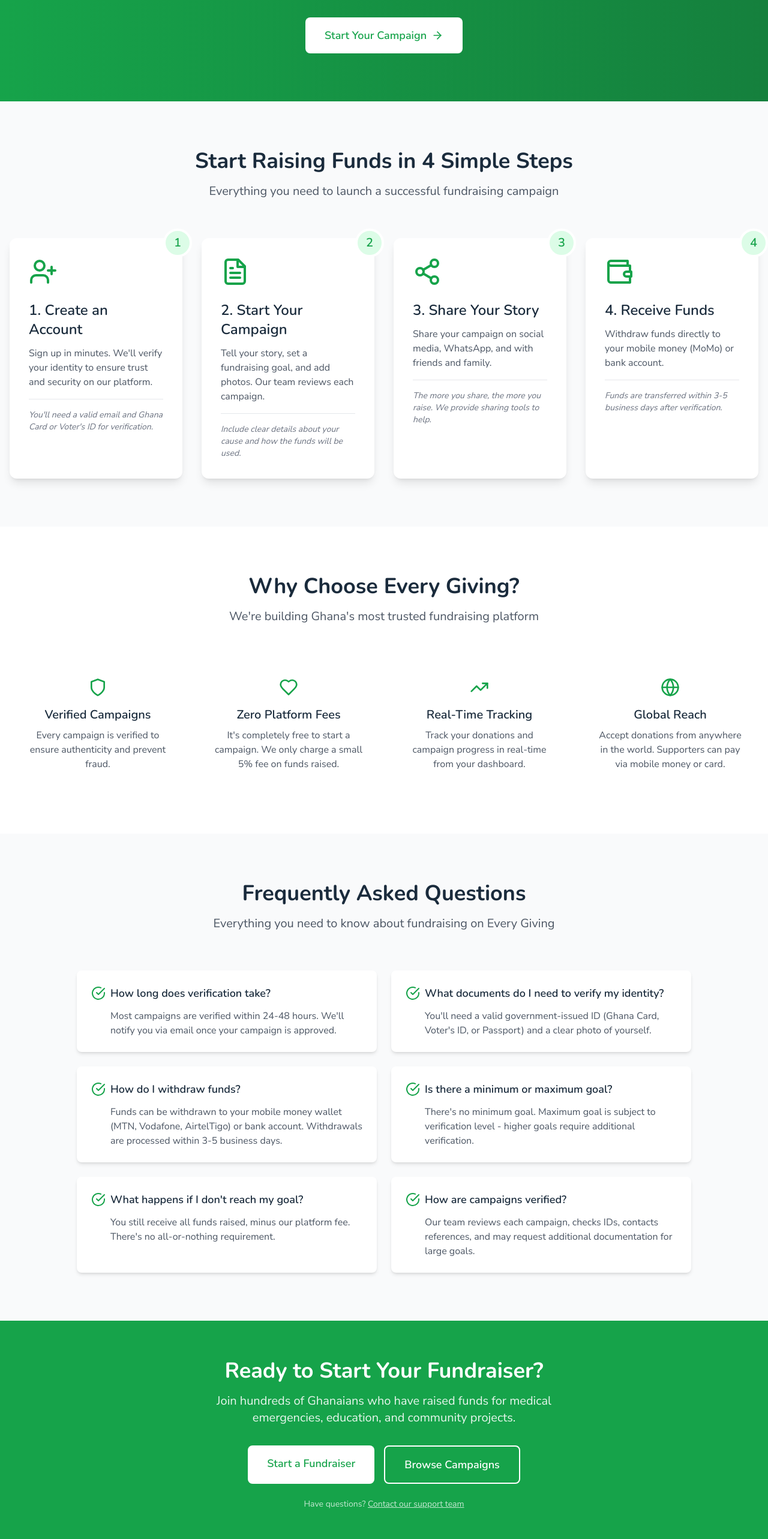
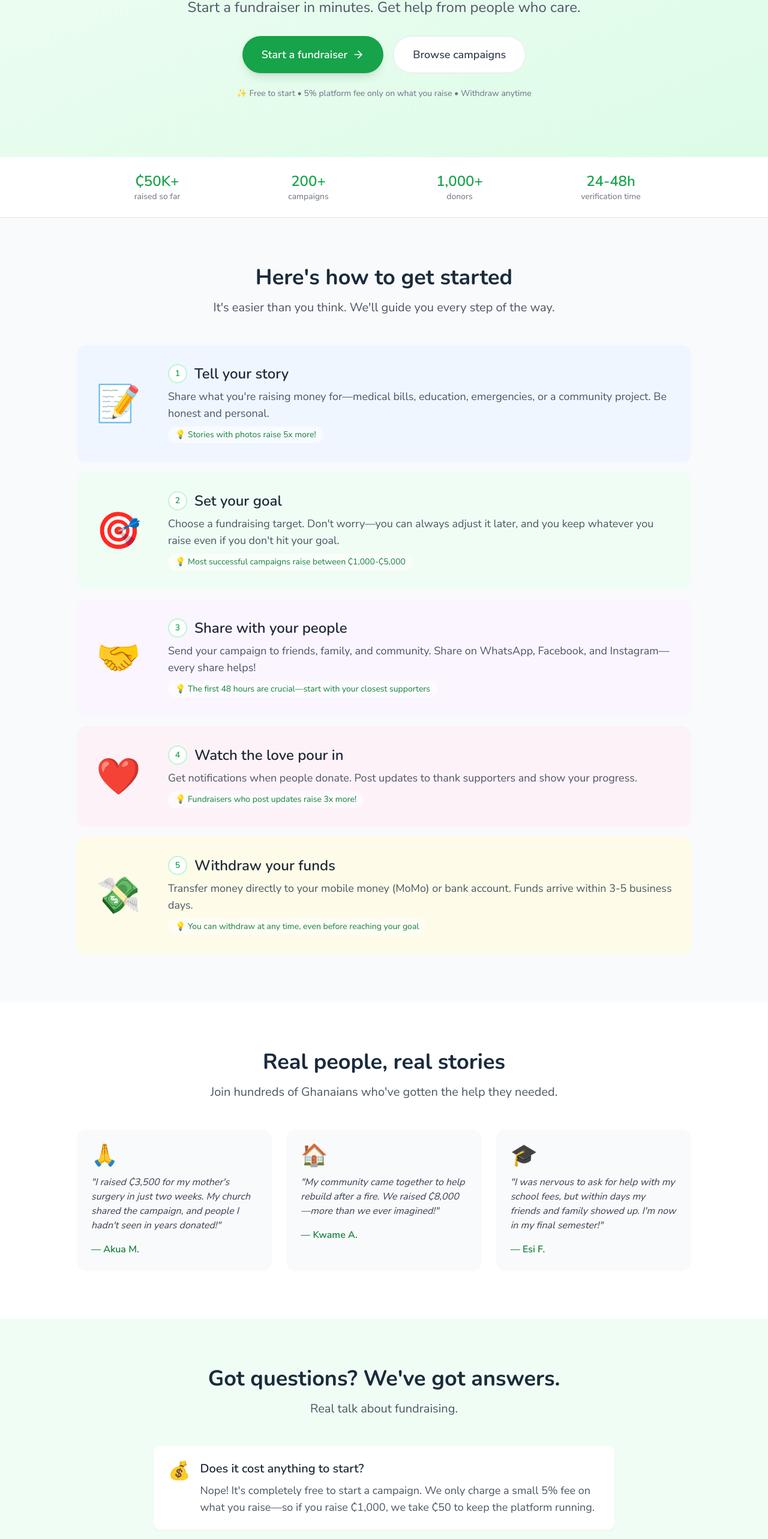
Before and after one commit to jefferyofosu1-cyber/everygivinggh, a Next.js app: page /how-it-works in a window 1280 px wide. Shown: the part 231-2797 px from the top of the page at 60% size. Built offline with nearby package versions, Linux system fonts and the light colour scheme.

Commit message:
Update page.tsx

```diff
--- a/app/how-it-works/page.tsx
+++ b/app/how-it-works/page.tsx
@@ -1,218 +1,315 @@
 import {
-  UserPlus,
-  FileText,
+  Heart,
   Share2,
-  Wallet,
-  Shield,
-  Heart,
-  TrendingUp,
+  Users,
+  Target,
+  ArrowRight,
+  CheckCircle,
+  Clock,
   Globe,
-  CheckCircle,
-  ArrowRight
+  MessageCircle,
+  Camera
 } from 'lucide-react';
 import Link from 'next/link';
 
 export default function HowItWorksPage() {
-  // Main steps for fundraisers
-  const fundraiserSteps = [
+  // Simple, friendly steps
+  const steps = [
     {
-      icon: <UserPlus className="w-12 h-12 text-green-600" />,
-      title: "1. Create an Account",
-      description: "Sign up in minutes. We'll verify your identity to ensure trust and security on our platform.",
-      details: "You'll need a valid email and Ghana Card or Voter's ID for verification."
+      emoji: "📝",
+      title: "Tell your story",
+      description: "Share what you're raising money for—medical bills, education, emergencies, or a community project. Be honest and personal.",
+      tip: "Stories with photos raise 5x more!",
+      color: "bg-blue-50"
     },
     {
-      icon: <FileText className="w-12 h-12 text-green-600" />,
-      title: "2. Start Your Campaign",
-      description: "Tell your story, set a fundraising goal, and add photos. Our team reviews each campaign.",
-      details: "Include clear details about your cause and how the funds will be used."
+      emoji: "🎯",
+      title: "Set your goal",
+      description: "Choose a fundraising target. Don't worry—you can always adjust it later, and you keep whatever you raise even if you don't hit your goal.",
+      tip: "Most successful campaigns raise between ₵1,000-₵5,000",
+      color: "bg-green-50"
     },
     {
-      icon: <Share2 className="w-12 h-12 text-green-600" />,
-      title: "3. Share Your Story",
-      description: "Share your campaign on social media, WhatsApp, and with friends and family.",
-      details: "The more you share, the more you raise. We provide sharing tools to help."
+      emoji: "🤝",
+      title: "Share with your people",
+      description: "Send your campaign to friends, family, and community. Share on WhatsApp, Facebook, and Instagram—every share helps!",
+      tip: "The first 48 hours are crucial—start with your closest supporters",
+      color: "bg-purple-50"
     },
     {
-      icon: <Wallet className="w-12 h-12 text-green-600" />,
-      title: "4. Receive Funds",
-      description: "Withdraw funds directly to your mobile money (MoMo) or bank account.",
-      details: "Funds are transferred within 3-5 business days after verification."
+      emoji: "❤️",
+      title: "Watch the love pour in",
+      description: "Get notifications when people donate. Post updates to thank supporters and show your progress.",
+      tip: "Fundraisers who post updates raise 3x more!",
+      color: "bg-pink-50"
+    },
+    {
+      emoji: "💸",
+      title: "Withdraw your funds",
+      description: "Transfer money directly to your mobile money (MoMo) or bank account. Funds arrive within 3-5 business days.",
+      tip: "You can withdraw at any time, even before reaching your goal",
+      color: "bg-yellow-50"
     }
   ];
 
-  // Features highlights
-  const features = [
+  // Real talk FAQs
+  const faqs = [
     {
-      icon: <Shield className="w-8 h-8 text-green-600" />,
-      title: "Verified Campaigns",
-      description: "Every campaign is verified to ensure authenticity and prevent fraud."
+      question: "Does it cost anything to start?",
+      answer: "Nope! It's completely free to start a campaign. We only charge a small 5% fee on what you raise—so if you raise ₵1,000, we take ₵50 to keep the platform running.",
+      icon: "💰"
     },
     {
-      icon: <Heart className="w-8 h-8 text-green-600" />,
-      title: "Zero Platform Fees",
-      description: "It's completely free to start a campaign. We only charge a small 5% fee on funds raised."
+      question: "What can I raise money for?",
+      answer: "Almost anything! Medical expenses, school fees, emergencies, church projects, community initiatives, helping a friend in need. If it matters to you, it matters to us.",
+      icon: "🎁"
     },
     {
-      icon: <TrendingUp className="w-8 h-8 text-green-600" />,
-      title: "Real-Time Tracking",
-      description: "Track your donations and campaign progress in real-time from your dashboard."
+      question: "How do people find my campaign?",
+      answer: "Most donors come from your own network—friends, family, and community. We give you easy tools to share on WhatsApp, Facebook, and Instagram. Some campaigns also get discovered through our platform!",
+      icon: "🌍"
     },
     {
-      icon: <Globe className="w-8 h-8 text-green-600" />,
-      title: "Global Reach",
-      description: "Accept donations from anywhere in the world. Supporters can pay via mobile money or card."
+      question: "Is it safe?",
+      answer: "Absolutely. We verify every campaign and use secure payment processing. Your donors' information is protected, and funds are held safely until you withdraw them.",
+      icon: "🛡️"
+    },
+    {
+      question: "What if I don't reach my goal?",
+      answer: "No problem! You keep every cedi raised. There's no all-or-nothing requirement. Every little bit helps, and you can always extend your campaign.",
+      icon: "✨"
     }
   ];
 
-  // FAQ items
-  const faqs = [
+  // Success stories
+  const stories = [
     {
-      question: "How long does verification take?",
-      answer: "Most campaigns are verified within 24-48 hours. We'll notify you via email once your campaign is approved."
+      name: "Akua M.",
+      story: "I raised ₵3,500 for my mother's surgery in just two weeks. My church shared the campaign, and people I hadn't seen in years donated!",
+      emoji: "🙏"
     },
     {
-      question: "What documents do I need to verify my identity?",
-      answer: "You'll need a valid government-issued ID (Ghana Card, Voter's ID, or Passport) and a clear photo of yourself."
+      name: "Kwame A.",
+      story: "My community came together to help rebuild after a fire. We raised ₵8,000—more than we ever imagined!",
+      emoji: "🏠"
     },
     {
-      question: "How do I withdraw funds?",
-      answer: "Funds can be withdrawn to your mobile money wallet (MTN, Vodafone, AirtelTigo) or bank account. Withdrawals are processed within 3-5 business days."
-    },
-    {
-      question: "Is there a minimum or maximum goal?",
-      answer: "There's no minimum goal. Maximum goal is subject to verification level - higher goals require additional verification."
-    },
-    {
-      question: "What happens if I don't reach my goal?",
-      answer: "You still receive all funds raised, minus our platform fee. There's no all-or-nothing requirement."
-    },
-    {
-      question: "How are campaigns verified?",
-      answer: "Our team reviews each campaign, checks IDs, contacts references, and may request additional documentation for large goals."
+      name: "Esi F.",
+      story: "I was nervous to ask for help with my school fees, but within days my friends and family showed up. I'm now in my final semester!",
+      emoji: "🎓"
     }
   ];
 
   return (
-    <div className="min-h-screen bg-gray-50">
-      {/* Hero Section */}
-      <div className="bg-gradient-to-r from-green-600 to-green-700 text-white py-20">
-        <div className="container mx-auto px-4 text-center">
-          <h1 className="text-5xl md:text-6xl font-bold mb-6">
-            How Every Giving Works
+    <div className="min-h-screen bg-white">
+
+      {/* Hero Section - Warm and welcoming */}
+      <div className="bg-gradient-to-br from-green-50 to-green-100 pt-16 pb-24 px-4">
+        <div className="container mx-auto max-w-4xl text-center">
+          <div className="inline-block bg-green-200 rounded-full p-3 mb-6">
+            <Heart className="w-8 h-8 text-green-700 fill-current" />
+          </div>
+          <h1 className="text-5xl md:text-6xl font-bold text-gray-900 mb-4">
+            How <span className="text-green-600">Every Giving</span> works
           </h1>
-          <p className="text-xl md:text-2xl max-w-3xl mx-auto mb-8">
-            Your trusted platform for transparent giving in Ghana — every cedi tracked, every cause verified.
+          <p className="text-xl md:text-2xl text-gray-600 max-w-2xl mx-auto mb-8">
+            Start a fundraiser in minutes. Get help from people who care.
           </p>
+          <div className="flex flex-col sm:flex-row gap-4 justify-center">
             <Link
               href="/start-fundraiser"
-            className="inline-flex items-center gap-2 bg-white text-green-600 px-8 py-4 rounded-lg font-semibold text-lg hover:bg-gray-100 transition"
+              className="bg-green-600 text-white px-8 py-4 rounded-full text-lg font-semibold hover:bg-green-700 transition inline-flex items-center justify-center gap-2 shadow-lg hover:shadow-xl"
             >
-            Start Your Campaign <ArrowRight className="w-5 h-5" />
+              Start a fundraiser <ArrowRight className="w-5 h-5" />
             </Link>
+            <Link
+              href="/campaigns"
+              className="bg-white text-gray-700 px-8 py-4 rounded-full text-lg font-semibold hover:bg-gray-50 transition inline-flex items-center justify-center gap-2 border border-gray-200"
+            >
+              Browse campaigns
+            </Link>
+          </div>
+          <p className="mt-6 text-gray-500 text-sm">
+            ✨ Free to start • 5% platform fee only on what you raise • Withdraw anytime
+          </p>
         </div>
       </div>
 
-      {/* Steps Section */}
-      <div className="container mx-auto px-4 py-20">
-        <h2 className="text-4xl font-bold text-center mb-4">
-          Start Raising Funds in 4 Simple Steps
-        </h2>
-        <p className="text-xl text-gray-600 text-center mb-16 max-w-3xl mx-auto">
-          Everything you need to launch a successful fundraising campaign
-        </p>
-
-        <div className="grid md:grid-cols-2 lg:grid-cols-4 gap-8">
-          {fundraiserSteps.map((step, index) => (
-            <div
-              key={index}
-              className="bg-white rounded-xl p-8 shadow-lg hover:shadow-xl transition relative group"
-            >
-              <div className="absolute -top-4 -right-4 w-12 h-12 bg-green-100 rounded-full flex items-center justify-center text-green-600 font-bold text-xl border-4 border-white">
-                {index + 1}
+      {/* Stats Bar - Social proof */}
+      <div className="bg-white border-b border-gray-200 py-6">
+        <div className="container mx-auto max-w-5xl px-4">
+          <div className="grid grid-cols-2 md:grid-cols-4 gap-4 text-center">
+            <div>
+              <div className="text-2xl font-bold text-green-600">₵50K+</div>
+              <div className="text-sm text-gray-500">raised so far</div>
             </div>
-              <div className="mb-6 transform group-hover:scale-110 transition">
-                {step.icon}
+            <div>
+              <div className="text-2xl font-bold text-green-600">200+</div>
+              <div className="text-sm text-gray-500">campaigns</div>
             </div>
-              <h3 className="text-2xl font-semibold mb-3">{step.title}</h3>
-              <p className="text-gray-600 mb-4">{step.description}</p>
-              <p className="text-sm text-gray-500 border-t pt-4 italic">
-                {step.details}
-              </p>
+            <div>
+              <div className="text-2xl font-bold text-green-600">1,000+</div>
+              <div className="text-sm text-gray-500">donors</div>
             </div>
-          ))}
+            <div>
+              <div className="text-2xl font-bold text-green-600">24-48h</div>
+              <div className="text-sm text-gray-500">verification time</div>
+            </div>
+          </div>
         </div>
       </div>
 
-      {/* Features Grid */}
-      <div className="bg-white py-20">
-        <div className="container mx-auto px-4">
-          <h2 className="text-4xl font-bold text-center mb-4">
-            Why Choose Every Giving?
+      {/* Steps Section - Friendly cards */}
+      <div className="py-20 px-4 bg-gray-50">
+        <div className="container mx-auto max-w-5xl">
+          <h2 className="text-3xl md:text-4xl font-bold text-center mb-4">
+            Here's how to get started
           </h2>
-          <p className="text-xl text-gray-600 text-center mb-16 max-w-3xl mx-auto">
-            We're building Ghana's most trusted fundraising platform
+          <p className="text-xl text-gray-600 text-center mb-12 max-w-2xl mx-auto">
+            It's easier than you think. We'll guide you every step of the way.
           </p>
 
-          <div className="grid md:grid-cols-2 lg:grid-cols-4 gap-6">
-            {features.map((feature, index) => (
-              <div key={index} className="p-6 text-center">
-                <div className="flex justify-center mb-4">{feature.icon}</div>
-                <h3 className="text-xl font-semibold mb-2">{feature.title}</h3>
-                <p className="text-gray-600">{feature.description}</p>
+          <div className="space-y-4">
+            {steps.map((step, index) => (
+              <div
+                key={index}
+                className={`${step.color} rounded-2xl p-6 md:p-8 transition hover:shadow-md`}
+              >
+                <div className="flex flex-col md:flex-row md:items-center gap-6">
+                  <div className="text-5xl md:text-6xl md:w-24 text-center md:text-left">
+                    {step.emoji}
+                  </div>
+                  <div className="flex-1">
+                    <div className="flex items-center gap-3 mb-2">
+                      <span className="bg-white w-8 h-8 rounded-full flex items-center justify-center text-sm font-bold text-green-600 border-2 border-green-200">
+                        {index + 1}
+                      </span>
+                      <h3 className="text-2xl font-semibold text-gray-800">
+                        {step.title}
+                      </h3>
+                    </div>
+                    <p className="text-gray-600 text-lg mb-2">
+                      {step.description}
+                    </p>
+                    <p className="text-sm text-green-700 bg-white/60 inline-block px-3 py-1 rounded-full">
+                      💡 {step.tip}
+                    </p>
+                  </div>
+                </div>
               </div>
             ))}
           </div>
         </div>
       </div>
 
-      {/* FAQ Section */}
-      <div className="container mx-auto px-4 py-20">
-        <h2 className="text-4xl font-bold text-center mb-4">
-          Frequently Asked Questions
+      {/* Real Stories Section */}
+      <div className="py-20 px-4 bg-white">
+        <div className="container mx-auto max-w-5xl">
+          <h2 className="text-3xl md:text-4xl font-bold text-center mb-4">
+            Real people, real stories
           </h2>
-        <p className="text-xl text-gray-600 text-center mb-16 max-w-3xl mx-auto">
-          Everything you need to know about fundraising on Every Giving
+          <p className="text-xl text-gray-600 text-center mb-12 max-w-2xl mx-auto">
+            Join hundreds of Ghanaians who've gotten the help they needed.
           </p>
 
-        <div className="grid md:grid-cols-2 gap-6 max-w-5xl mx-auto">
-          {faqs.map((faq, index) => (
-            <div key={index} className="bg-white rounded-lg p-6 shadow-md hover:shadow-lg transition">
-              <h3 className="text-lg font-semibold mb-3 flex items-start gap-2">
-                <CheckCircle className="w-6 h-6 text-green-600 flex-shrink-0 mt-0.5" />
-                <span>{faq.question}</span>
-              </h3>
-              <p className="text-gray-600 ml-8">{faq.answer}</p>
+          <div className="grid md:grid-cols-3 gap-6">
+            {stories.map((story, index) => (
+              <div key={index} className="bg-gray-50 rounded-2xl p-6 hover:shadow-lg transition">
+                <div className="text-4xl mb-3">{story.emoji}</div>
+                <p className="text-gray-700 mb-4 italic">"{story.story}"</p>
+                <p className="font-semibold text-green-700">— {story.name}</p>
               </div>
             ))}
           </div>
         </div>
+      </div>
 
-      {/* Call to Action */}
-      <div className="bg-green-600 text-white py-16">
-        <div className="container mx-auto px-4 text-center">
-          <h2 className="text-4xl font-bold mb-4">
-            Ready to Start Your Fundraiser?
+      {/* FAQ Section - Conversational */}
+      <div className="py-20 px-4 bg-green-50">
+        <div className="container mx-auto max-w-3xl">
+          <h2 className="text-3xl md:text-4xl font-bold text-center mb-4">
+            Got questions? We've got answers.
           </h2>
-          <p className="text-xl mb-8 max-w-2xl mx-auto opacity-90">
-            Join hundreds of Ghanaians who have raised funds for medical emergencies, education, and community projects.
+          <p className="text-xl text-gray-600 text-center mb-12">
+            Real talk about fundraising.
           </p>
-          <div className="flex flex-col sm:flex-row gap-4 justify-center">
+
+          <div className="space-y-4">
+            {faqs.map((faq, index) => (
+              <div
+                key={index}
+                className="bg-white rounded-xl p-6 shadow-sm hover:shadow-md transition"
+              >
+                <div className="flex items-start gap-4">
+                  <span className="text-3xl">{faq.icon}</span>
+                  <div>
+                    <h3 className="text-xl font-semibold text-gray-800 mb-2">
+                      {faq.question}
+                    </h3>
+                    <p className="text-gray-600 text-lg">
+                      {faq.answer}
+                    </p>
+                  </div>
+                </div>
+              </div>
+            ))}
+          </div>
+        </div>
+      </div>
+
+      {/* Tips from the community */}
+      <div className="py-16 px-4 bg-white border-b border-gray-200">
+        <div className="container mx-auto max-w-4xl">
+          <div className="bg-gradient-to-r from-green-600 to-green-700 text-white rounded-3xl p-8 md:p-12">
+            <div className="flex flex-col md:flex-row items-center gap-8">
+              <div className="text-6xl">💪</div>
+              <div>
+                <h3 className="text-2xl md:text-3xl font-bold mb-3">
+                  Tips from successful fundraisers
+                </h3>
+                <ul className="space-y-2 text-green-50">
+                  <li className="flex items-start gap-2">
+                    <CheckCircle className="w-5 h-5 mt-0.5 flex-shrink-0" />
+                    <span>Share a clear photo of yourself or your cause</span>
+                  </li>
+                  <li className="flex items-start gap-2">
+                    <CheckCircle className="w-5 h-5 mt-0.5 flex-shrink-0" />
+                    <span>Post updates every few days—people love to see progress</span>
+                  </li>
+                  <li className="flex items-start gap-2">
+                    <CheckCircle className="w-5 h-5 mt-0.5 flex-shrink-0" />
+                    <span>Share on WhatsApp groups first—your close community will rally</span>
+                  </li>
+                  <li className="flex items-start gap-2">
+                    <CheckCircle className="w-5 h-5 mt-0.5 flex-shrink-0" />
+                    <span>Thank every donor personally—it makes them feel appreciated</span>
+                  </li>
+                </ul>
+              </div>
+            </div>
+          </div>
+        </div>
+      </div>
+
+      {/* Final CTA */}
+      <div className="py-20 px-4 bg-white text-center">
+        <div className="container mx-auto max-w-2xl">
+          <div className="text-6xl mb-6">✨</div>
+          <h2 className="text-4xl font-bold text-gray-900 mb-4">
+            Ready to start your story?
+          </h2>
+          <p className="text-xl text-gray-600 mb-8">
+            You've got this. And we've got you.
+          </p>
           <Link
             href="/start-fundraiser"
-              className="bg-white text-green-600 px-8 py-4 rounded-lg font-semibold text-lg hover:bg-gray-100 transition"
+            className="bg-green-600 text-white px-10 py-5 rounded-full text-xl font-semibold hover:bg-green-700 transition inline-flex items-center gap-3 shadow-lg hover:shadow-xl"
           >
-              Start a Fundraiser
+            <Heart className="w-6 h-6" />
+            Start your fundraiser
           </Link>
-            <Link
-              href="/campaigns"
-              className="border-2 border-white text-white px-8 py-4 rounded-lg font-semibold text-lg hover:bg-green-700 transition"
-            >
-              Browse Campaigns
-            </Link>
-          </div>
-          <p className="mt-6 text-sm opacity-75">
-            Have questions? <a href="/contact" className="underline">Contact our support team</a>
+          <p className="mt-6 text-gray-500">
+            Free to start • 5% platform fee • Withdraw anytime
           </p>
         </div>
       </div>
```
Lines whose indentation alone changed are shown as unchanged.
